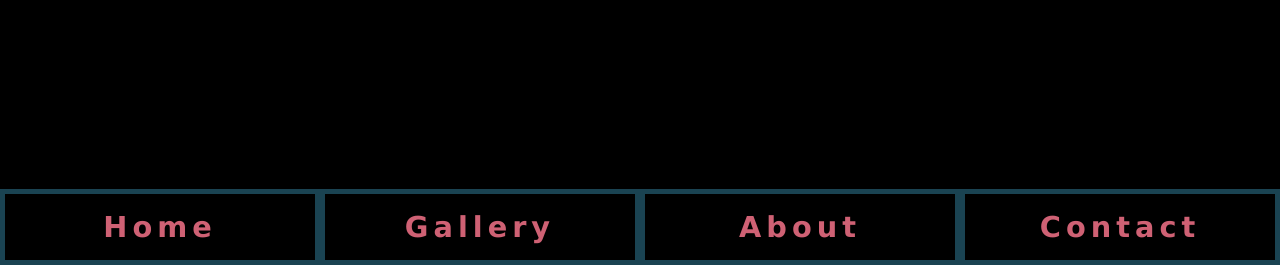
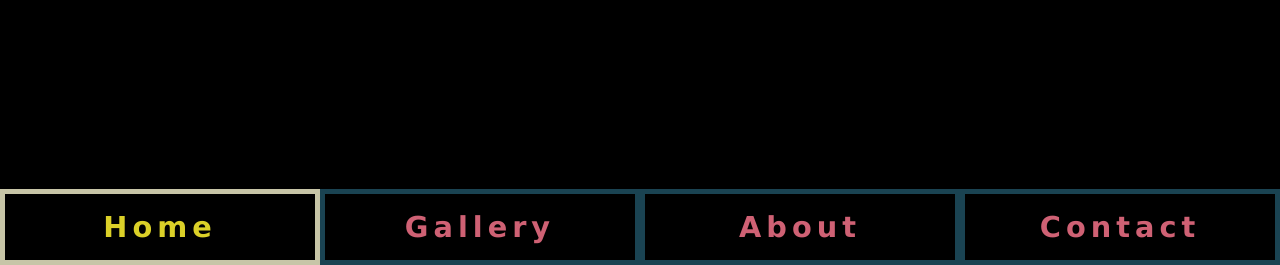
Before and after one commit to nirnaor/DiamondsGallery, a PHP site: page /main.html in a window 1280 px wide. Shown: the part 535-800 px from the top of the page. Run offline with PHP 8.4, Linux system fonts and the light colour scheme.

Commit message:
added an active div indication to the menu

```diff
--- a/css/main.css
+++ b/css/main.css
@@ -109,7 +109,7 @@
 	color: orange;
 }
 
-#menuwrapper li a:hover, ul li#active a:hover
+#menuwrapper li a:hover, #menuwrapper li a.activediv
 {
 	color: #DBD028;
 	background: transparent;
--- a/js/main.js
+++ b/js/main.js
@@ -5,6 +5,7 @@
     function showHomeAndHideOtherDivs() {
         $('#gallery').hide();
         $('#home').addClass('activediv');
+        $('#homemenuitem').addClass('activediv');
 
     }
 
@@ -53,9 +54,10 @@
     $('a').click(function (e) {
         var divToShow = $(this).data('address');
         console.log('will now display the ' + divToShow);
-        $('.activediv').hide();
+        $('div.activediv').hide();
         $('.activediv').removeClass('activediv');
         $('#' + divToShow).addClass('activediv');
+        $(this).addClass('activediv');
         $('.activediv').show();
 
         if (divToShow == 'gallery') {
--- a/main.html
+++ b/main.html
@@ -49,8 +49,8 @@
     </div>
     <div id="menuwrapper" data-last-value="43">
         <ul id="menu">
-            <li id="homemenuitem"><a href="#" data-address="home">Home</a></li>
-            <li><a href="#" data-address="gallery">Gallery</a></li>
+            <li ><a id="homemenuitem"  href="#" data-address="home">Home</a></li>
+            <li><a id="gallerymenuitem" href="#" data-address="gallery">Gallery</a></li>
             <li><a href="#" data-address="about">About</a></li>
             <li><a href="#" data-address="contact">Contact</a></li>
         </ul>
```
